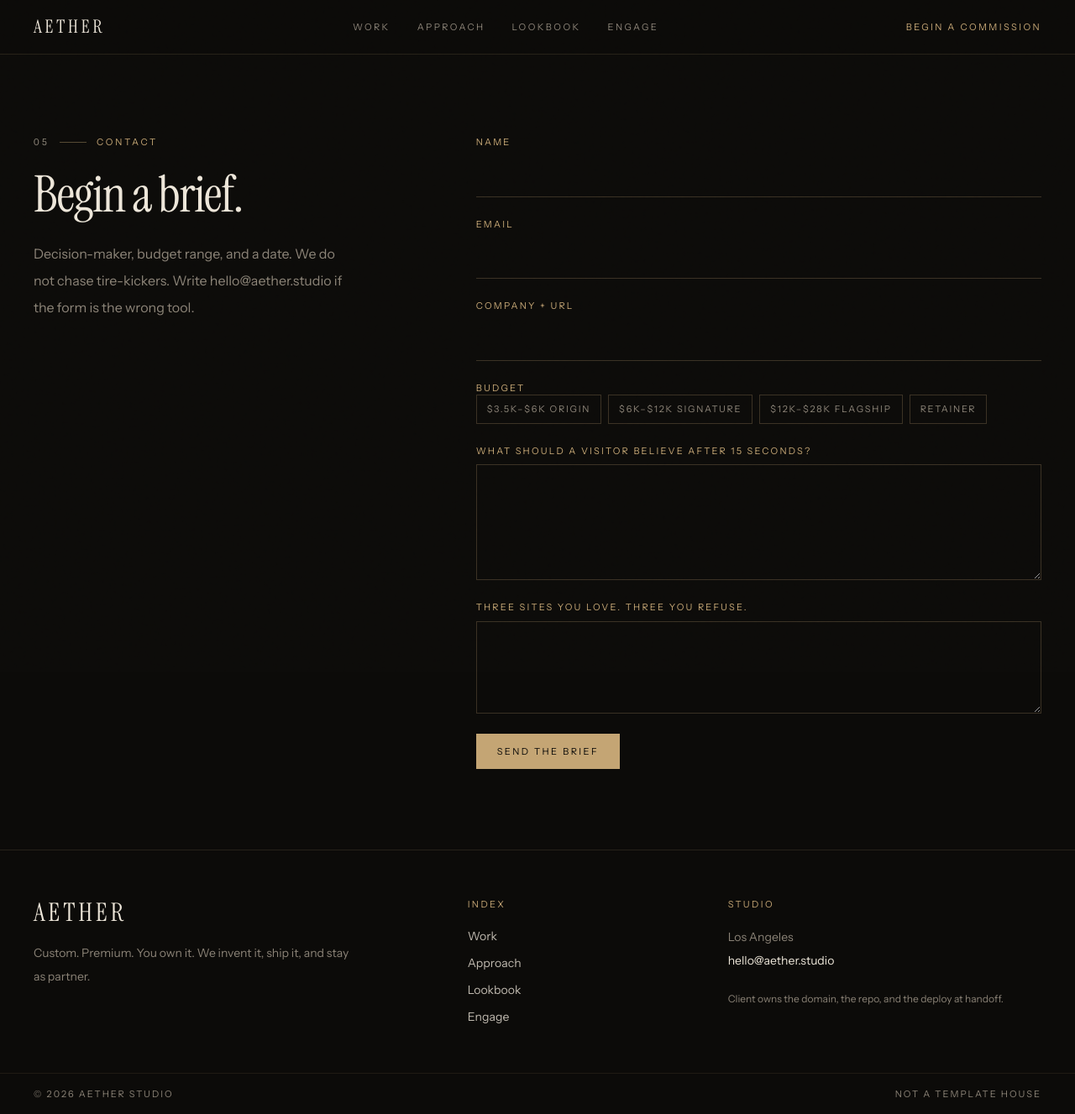
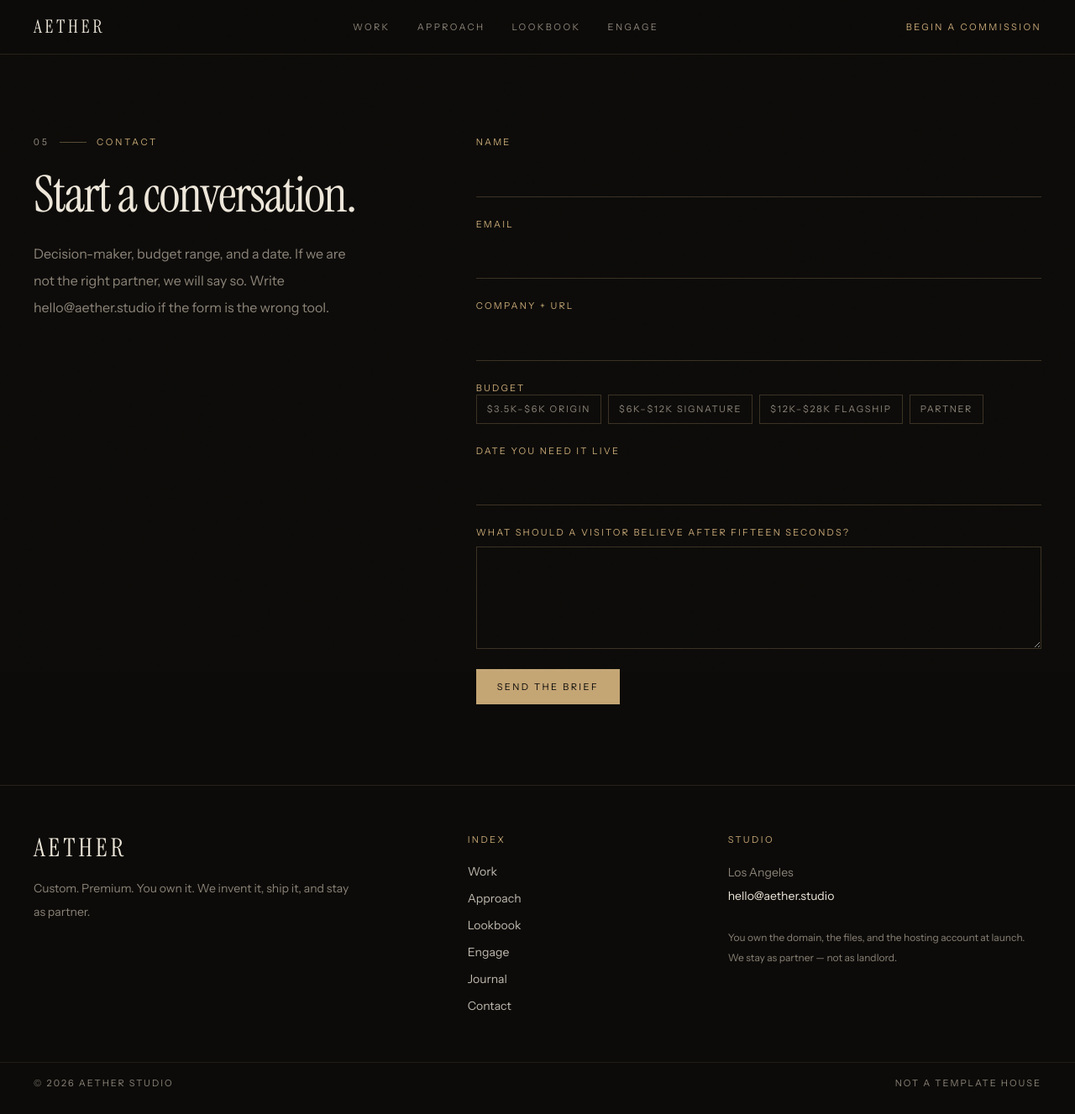
Before and after one commit to Coach-Mike/aether-studio, a Next.js app: page /contact in a window 1280 px wide. Shown: the whole page at 84% size. Built offline with nearby package versions, Linux system fonts and the light colour scheme.

Commit message:
feat: header footer engage contact and work library

```diff
--- a/src/app/contact/page.tsx
+++ b/src/app/contact/page.tsx
@@ -13,9 +13,12 @@ export default function ContactPage() {
     <div className="grid gap-16 px-5 py-16 md:grid-cols-12 md:px-10 md:py-24">
       <div className="md:col-span-5">
         <SectionLabel index="05">Contact</SectionLabel>
-        <h1 className="mt-6 font-display text-5xl tracking-tight md:text-6xl">Begin a brief.</h1>
+        <h1 className="mt-6 font-display text-5xl tracking-tight md:text-6xl">
+          Start a conversation.
+        </h1>
         <p className="mt-6 max-w-sm text-base leading-8 text-smoke">
-          Decision-maker, budget range, and a date. We do not chase tire-kickers. Write {site.email} if the form is the wrong tool.
+          Decision-maker, budget range, and a date. If we are not the right
+          partner, we will say so. Write {site.email} if the form is the wrong tool.
         </p>
       </div>
       <div className="md:col-span-7">
--- a/src/app/engage/page.tsx
+++ b/src/app/engage/page.tsx
@@ -1,24 +1,32 @@
 import type { Metadata } from "next";
 import Link from "next/link";
 import { SectionLabel } from "@/components/section-label";
-import { packages } from "@/lib/site";
+import { packages, partnerRetainer } from "@/lib/site";
 
 export const metadata: Metadata = {
   title: "Engage",
-  description: "Origin, Signature Home, Flagship, and retainer.",
+  description: "Origin, Signature Home, Flagship, and Partner.",
 };
 
 export default function EngagePage() {
   return (
     <div className="px-5 py-16 md:px-10 md:py-24">
       <SectionLabel index="04">Engage</SectionLabel>
-      <h1 className="mt-6 max-w-3xl font-display text-5xl tracking-tight md:text-7xl">Choose the weight of the commission.</h1>
+      <h1 className="mt-6 max-w-3xl font-display text-5xl tracking-tight md:text-7xl">
+        Choose the weight of the commission.
+      </h1>
       <p className="mt-6 max-w-xl text-base leading-8 text-smoke">
-        If the budget is under roughly $3,000 for a unique high-end site, we either sell Origin honestly or decline. We do not race the bottom.
+        If the budget is under roughly $3,000 for a unique high-end site, we
+        either sell Origin honestly or decline. We do not race the bottom.
       </p>
-      <div className="mt-16 grid gap-4 md:grid-cols-3">
+      <div className="mt-16 grid gap-4 lg:grid-cols-3">
         {packages.map((item) => (
-          <article key={item.name} className={`border p-8 ${"featured" in item && item.featured ? "border-brass/50 plate" : "border-brass/15"}`}>
+          <article
+            key={item.name}
+            className={`border p-8 ${
+              "featured" in item && item.featured ? "border-brass/50 plate" : "border-brass/15"
+            }`}
+          >
             <p className="text-[11px] uppercase tracking-[0.22em] text-brass">{item.name}</p>
             <p className="mt-4 font-display text-3xl">{item.price}</p>
             <p className="mt-4 text-sm leading-7 text-smoke">{item.blurb}</p>
@@ -31,11 +39,14 @@ export default function EngagePage() {
         ))}
       </div>
       <section className="mt-16 max-w-2xl border-t border-brass/15 pt-12">
-        <h2 className="font-display text-3xl">Retainer</h2>
+        <h2 className="font-display text-3xl">{partnerRetainer.name}</h2>
         <p className="mt-4 text-base leading-8 text-smoke">
-          $1,500–$4,000 / month. Iteration, landing pages, experiments, content, performance. For companies already living in the system.
+          {partnerRetainer.price}. {partnerRetainer.blurb}
         </p>
-        <Link href="/contact" className="mt-8 inline-flex border border-brass/50 bg-brass px-6 py-3 text-[11px] uppercase tracking-[0.22em] text-ink hover:bg-paper">
+        <Link
+          href="/contact"
+          className="mt-8 inline-flex border border-brass/50 bg-brass px-6 py-3 text-[11px] uppercase tracking-[0.22em] text-ink hover:bg-paper"
+        >
           Request a date
         </Link>
       </section>
--- a/src/components/intake-form.tsx
+++ b/src/components/intake-form.tsx
@@ -2,7 +2,7 @@
 
 import { useState } from "react";
 
-const budgets = ["$3.5k–$6k Origin", "$6k–$12k Signature", "$12k–$28k Flagship", "Retainer"];
+const budgets = ["$3.5k–$6k Origin", "$6k–$12k Signature", "$12k–$28k Flagship", "Partner"];
 
 export function IntakeForm() {
   const [status, setStatus] = useState<"idle" | "sending" | "sent" | "error">("idle");
@@ -29,7 +29,8 @@ export function IntakeForm() {
   if (status === "sent") {
     return (
       <p className="border border-brass/30 p-8 text-base leading-8 text-paper">
-        Received. We reply within two business days if the brief is a fit. If it is not, we will say so.
+        Received. We reply within two business days if the brief is a fit. If
+        it is not, we will say so.
       </p>
     );
   }
@@ -60,19 +61,19 @@ export function IntakeForm() {
         </div>
       </fieldset>
       <label className="grid gap-2 text-[11px] uppercase tracking-[0.2em] text-brass">
-        What should a visitor believe after 15 seconds?
-        <textarea required name="belief" rows={4} className="border border-brass/25 bg-transparent p-3 text-base leading-7 tracking-normal text-paper outline-none focus:border-brass" />
+        Date you need it live
+        <input name="deadline" className="border-b border-brass/25 bg-transparent py-3 text-base tracking-normal text-paper outline-none focus:border-brass" />
       </label>
       <label className="grid gap-2 text-[11px] uppercase tracking-[0.2em] text-brass">
-        Three sites you love. Three you refuse.
-        <textarea name="references" rows={3} className="border border-brass/25 bg-transparent p-3 text-base leading-7 tracking-normal text-paper outline-none focus:border-brass" />
+        What should a visitor believe after fifteen seconds?
+        <textarea name="belief" rows={4} className="border border-brass/25 bg-transparent p-3 text-base tracking-normal text-paper outline-none focus:border-brass" />
       </label>
-      <button type="submit" disabled={status === "sending"} className="justify-self-start border border-brass/50 bg-brass px-6 py-3 text-[11px] uppercase tracking-[0.22em] text-ink disabled:opacity-60">
+      {status === "error" ? (
+        <p className="text-sm text-brass">Send failed. Email hello@aether.studio instead.</p>
+      ) : null}
+      <button type="submit" disabled={status === "sending"} className="justify-self-start border border-brass/50 bg-brass px-6 py-3 text-[11px] uppercase tracking-[0.22em] text-ink hover:bg-paper disabled:opacity-60">
         {status === "sending" ? "Sending…" : "Send the brief"}
       </button>
-      {status === "error" ? (
-        <p role="alert" className="text-sm text-brass">Could not send. Email hello@aether.studio directly.</p>
-      ) : null}
     </form>
   );
 }
--- a/src/components/site-footer.tsx
+++ b/src/components/site-footer.tsx
@@ -19,6 +19,16 @@ export function SiteFooter() {
                 </Link>
               </li>
             ))}
+            <li>
+              <Link href="/journal" className="text-sm text-paper/80 hover:text-brass">
+                Journal
+              </Link>
+            </li>
+            <li>
+              <Link href="/contact" className="text-sm text-paper/80 hover:text-brass">
+                Contact
+              </Link>
+            </li>
           </ul>
         </div>
         <div className="md:col-span-4">
@@ -30,14 +40,17 @@ export function SiteFooter() {
               {site.email}
             </a>
           </p>
-          <p className="mt-6 text-xs text-smoke">
-            Client owns the domain, the repo, and the deploy at handoff.
+          <p className="mt-6 text-xs leading-6 text-smoke">
+            You own the domain, the files, and the hosting account at launch.
+            We stay as partner — not as landlord.
           </p>
         </div>
       </div>
       <div className="border-t border-brass/10">
         <div className="mx-auto flex max-w-[1440px] flex-wrap items-center justify-between gap-3 px-5 py-4 text-[11px] uppercase tracking-[0.18em] text-smoke md:px-10">
-          <span>© {new Date().getFullYear()} {site.legal}</span>
+          <span>
+            © {new Date().getFullYear()} {site.legal}
+          </span>
           <span>Not a template house</span>
         </div>
       </div>
--- a/src/components/site-header.tsx
+++ b/src/components/site-header.tsx
@@ -5,7 +5,11 @@ export function SiteHeader() {
   return (
     <header className="sticky top-0 z-30 border-b border-brass/15 bg-ink/80 backdrop-blur-md">
       <div className="mx-auto flex max-w-[1440px] items-center justify-between gap-6 px-5 py-4 md:px-10">
-        <Link href="/" className="font-display text-[1.35rem] tracking-[0.18em] text-paper">
+        <Link
+          href="/"
+          className="font-display text-[1.35rem] tracking-[0.18em] text-paper"
+          data-cursor="Aether"
+        >
           {site.wordmark}
         </Link>
         <nav aria-label="Primary" className="flex items-center gap-5 md:gap-8">
```
